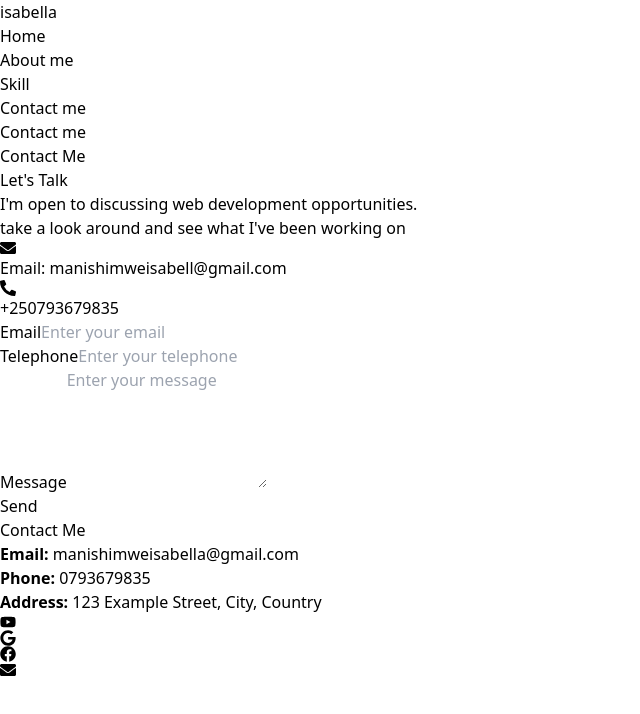
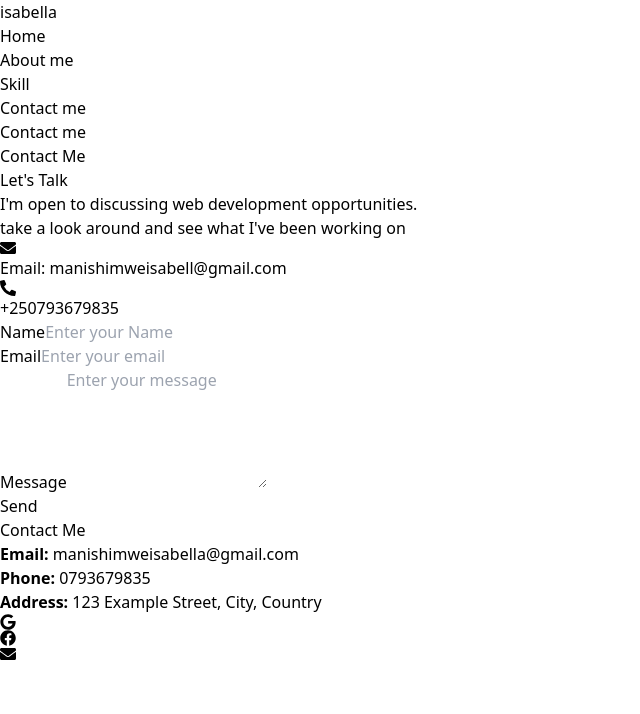
Before and after one commit to Manishimweisabella/portfolio-me, a React (Vite) app: page /contact in a window 1280 px wide. Shown: the top 714 px of the page, without its empty margins (0-640 px from the left). Built offline with nearby package versions, Linux system fonts and the light colour scheme.

Commit message:
my portfolio

```diff
--- a/package.json
+++ b/package.json
@@ -10,6 +10,7 @@
     "preview": "vite preview"
   },
   "dependencies": {
+    "@emailjs/browser": "^4.4.1",
     "react": "^19.0.0",
     "react-dom": "^19.0.0",
     "react-icons": "^5.5.0",
--- a/src/Components/Contact.jsx
+++ b/src/Components/Contact.jsx
@@ -1,7 +1,29 @@
-import React from 'react'
+import React, { useRef } from 'react'
+import emailjs from '@emailjs/browser';
 import { FaEnvelope } from "react-icons/fa";
 import { FaPhoneAlt } from "react-icons/fa";
 const Contact = () => {
+
+  const form = useRef();
+
+  const sendEmail = (e) => {
+    e.preventDefault();
+
+    emailjs
+      .sendForm('service_itw6yzi', 'template_h094hpq', form.current, {
+        publicKey: 'hjKPFJ_TFE8mub_PE',
+      })
+      .then(
+        () => {
+          console.log('SUCCESS!');
+        },
+        (error) => {
+          console.log('FAILED...', error.text);
+        },
+      );
+  };
+
+
   return (
     <div
       className="container mx-auto py-12 px-8 md:px-16 lg:px-24 bg-black h-screen w-full"
@@ -32,37 +54,37 @@ const Contact = () => {
         </div>
 
         <div className="flex-1 max-w-md p-6 rounded-xl shadow-md space-y-4 bg-gray-900 w-full">
-          <form className="space-y-4">
+          <form className="space-y-4"ref={form} onSubmit={sendEmail} >
+
             <div className="flex flex-col text-left">
-              <label htmlFor="email" className="text-white mb-2">
+              <label className="text-white mb-2">
+                Name
+              </label>
+              <input
+                type="text" name="user_name"
+                placeholder="Enter your Name"
+                className="w-full p-2 bg-slate-800 border border-gray-300 rounded-lg focus:outline-none focus:ring-2 focus:ring-green-400"
+              />
+            </div>
+
+            <div className="flex flex-col text-left">
+              <label  className="text-white mb-2">
                 Email
               </label>
               <input
-                type="email"
-                id="email"
+               type="email" name="user_email"
                 placeholder="Enter your email"
                 className="w-full p-2 bg-slate-800 border border-gray-300 rounded-lg focus:outline-none focus:ring-2 focus:ring-green-400"
               />
             </div>
 
-            <div className="flex flex-col text-left">
-              <label htmlFor="telephone" className="text-white mb-2">
-                Telephone
-              </label>
-              <input
-                type="tel"
-                id="telephone"
-                placeholder="Enter your telephone"
-                className="w-full p-2 bg-slate-800 border border-gray-300 rounded-lg focus:outline-none focus:ring-2 focus:ring-green-400"
-              />
-            </div>
 
             <div className="flex flex-col text-left">
               <label htmlFor="message" className="text-white mb-2">
                 Message
               </label>
               <textarea
-                id="message"
+                 name="message"
                 placeholder="Enter your message"
                 className="w-full p-2 bg-slate-800 border border-gray-300 rounded-lg focus:outline-none focus:ring-2 focus:ring-green-400"
                 rows="5"
--- a/src/Components/Footer.jsx
+++ b/src/Components/Footer.jsx
@@ -1,5 +1,5 @@
 import React from 'react'
-import { FaYoutube, FaGoogle, FaFacebook, FaEnvelope } from 'react-icons/fa';
+import {  FaGoogle, FaFacebook, FaEnvelope } from 'react-icons/fa';
 const Footer = () => {
   return (
     <div className="bg-blue-700 h-96 w-full flex flex-col  space-y-4">
@@ -28,15 +28,6 @@ const Footer = () => {
 
 
       <div className="flex space-x-6 text-2xl text-center justify-center">
-
-        <a
-          href="https://www.youtube.com"
-          target="_blank"
-          rel="noopener noreferrer"
-          className="bg-white  p-3 rounded-full hover:bg-red-100 hover:text-red-600 transition"
-        >
-          <FaYoutube />
-        </a>
         <a
           href="https://www.google.com"
           target="_blank"
```
Also changed, not shown: src/Components/Home.jsx (line endings or trailing spaces), 1 other file (tests, documents, lock files or other folders).
